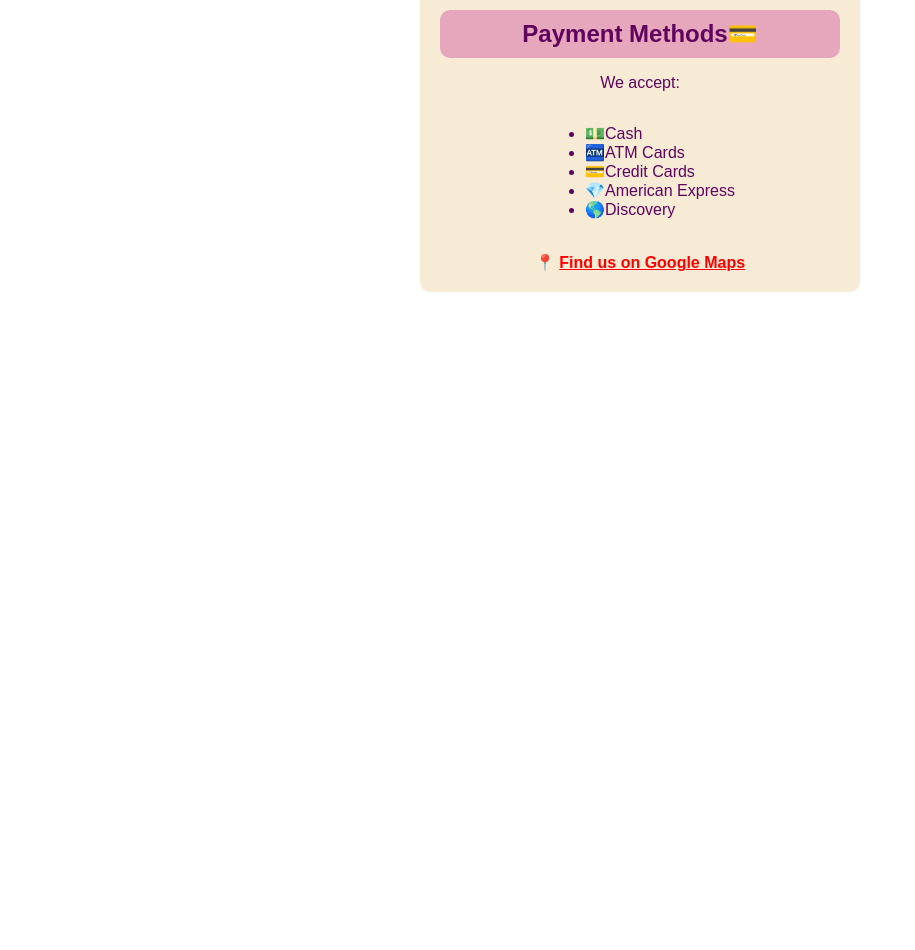
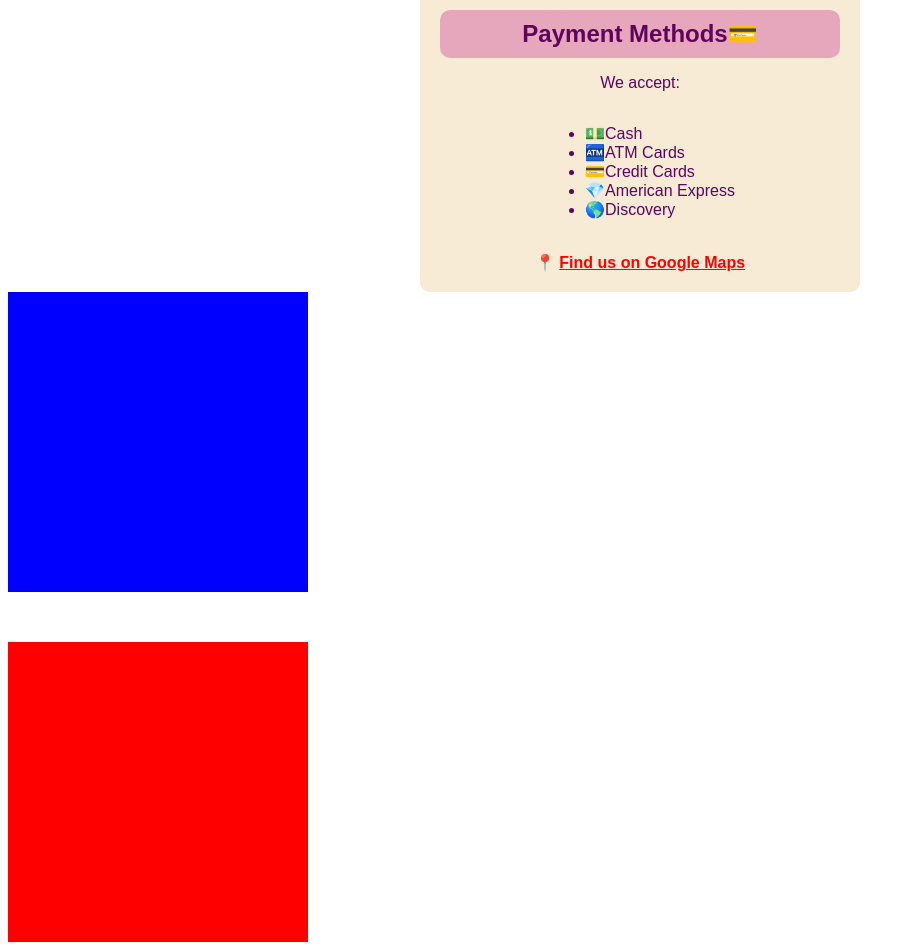
Before and after one commit to wndmswl/coffeeshop, a plain HTML site: page index.html in a window 1280 px wide. Shown: the part 769-1719 px from the top of the page, without its empty margins (0-915 px from the left). Before the commit the page ends 1069 px from the top, so only its background shows below. Drawn offline with Linux system fonts and the light colour scheme.

Commit message:
Update index.html

```diff
--- a/index.html
+++ b/index.html
@@ -1,7 +1,9 @@
 <!DOCTYPE html>
-<html>
+<html lang="en">
 <head>
-    <title>Dessert Shop</title>
+    <meta charset="UTF-8">
+    <meta name="viewport" content="width=device-width, initial-scale=1.0">
+    <title>Document</title>
     <style>
         body {
             font-family: Arial, sans-serif;
@@ -36,6 +38,25 @@
         .k{
             text-align: start;
             display: inline-block;
+        }
+        .one{
+            background-color: red;
+            height: 300px;
+            width: 300px;
+            margin-bottom: 50px;
+        }
+        .two{
+            background-color: blue;
+            height: 300px;
+            width: 300px;
+        }
+        @media (min-width: 500px){
+            .one{
+                background-color: blue;
+            }
+            .two{
+                background-color: red;
+            }
         }
     </style>
 </head>
@@ -75,5 +96,7 @@
         <br>
         📍 <a href="https://www.google.com/maps" style="color: red; font-weight: bold;">Find us on Google Maps</a>
     </div>
+    <div class="one"></div>
+    <div class="two"></div>
 </body>
 </html>
```
